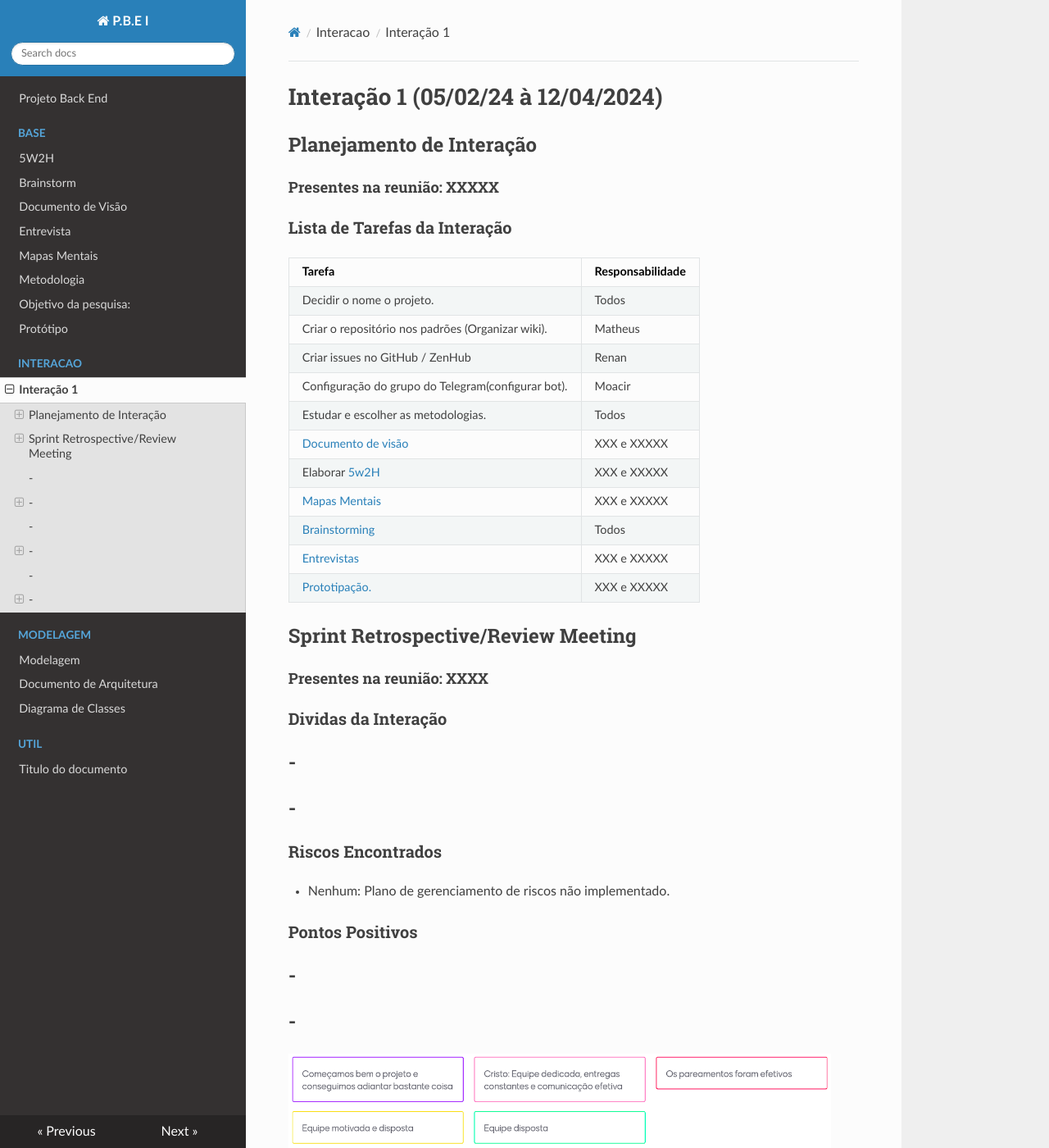
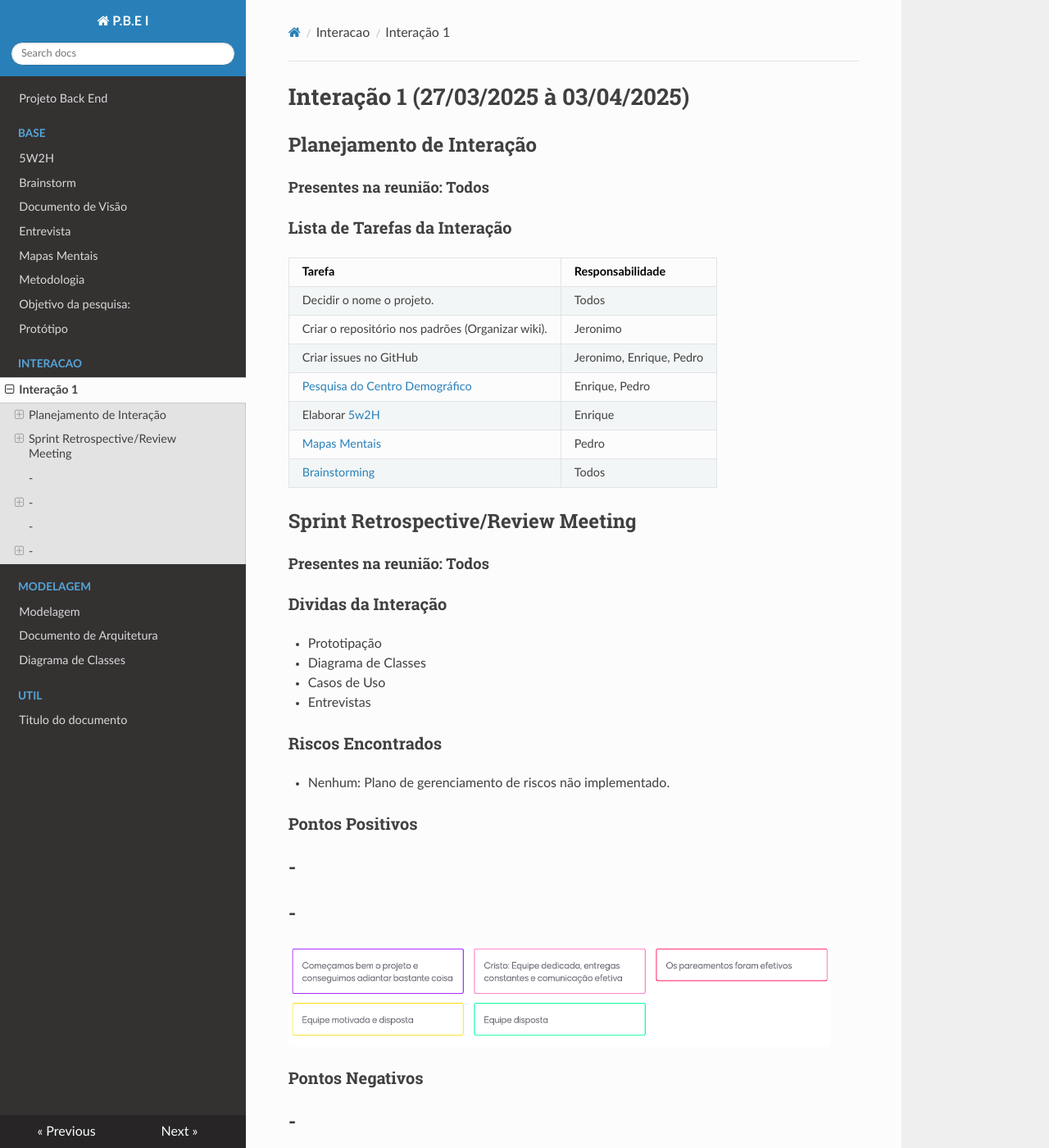
Before and after one commit to Projetos-de-Extensao/PBE_ADS_25.1_8001_ALPHA, an MkDocs documentation site: the page built from docs/interacao/interacao1.md, in a window 1280 px wide and 1400 px high. Shown: the whole window at 82% size. Built offline with MkDocs 1.6.1, drawn with Linux system fonts in a browser that asks for light colours; nearby versions of some CDN libraries; some of the changed text lies outside the part shown.

Commit message:
Interacao parte 1 finalizada.md

```diff
--- a/docs/interacao/interacao1.md
+++ b/docs/interacao/interacao1.md
@@ -3,37 +3,33 @@ id: interação1
 title: Interação 1
 ---
 
-# Interação 1 (05/02/24 à 12/04/2024)
+# Interação 1 (27/03/2025 à 03/04/2025)
 
 
 ## Planejamento de Interação
-#### Presentes na reunião: XXXXX
+#### Presentes na reunião: Todos
 
 ###  Lista de Tarefas da Interação
 
 |Tarefa|Responsabilidade|
 |---|----|
 | Decidir o nome o projeto.|Todos|
-| Criar o repositório nos padrões (Organizar wiki).| Matheus|
-| Criar issues no GitHub / ZenHub| Renan|
-| Configuração do grupo do Telegram(configurar bot).|Moacir|
-| Estudar e escolher as metodologias.| Todos|
-| [Documento de visão](https://github.com/xxx/xxx.md) |XXX e XXXXX|
-| Elaborar [5w2H](https://github.com/xxx/xxx.md) |XXX e XXXXX|
-| [Mapas Mentais](https://github.com/xxx/xxx.md) |XXX e XXXXX|
-| [Brainstorming](https://github.com/UnBArqDsw/2020.1_G7_TCM/blob/master/docs/base/Brainstorm.md) |Todos|
-|[Entrevistas](https://github.com/xxx/xxx.md) |XXX e XXXXX|
-|[Prototipação.](https://github.com/xxx/xxx.md) |XXX e XXXXX|
+| Criar o repositório nos padrões (Organizar wiki).| Jeronimo|
+| Criar issues no GitHub| Jeronimo, Enrique, Pedro|
+| [Pesquisa do Centro Demográfico](https://github.com/Projetos-de-Extensao/PBE_ADS_25.1_8001_ALPHA/blob/main/docs/base/pesquisa%20censo%20demografico.md)| Enrique, Pedro|
+| Elaborar [5w2H](https://github.com/Projetos-de-Extensao/PBE_ADS_25.1_8001_ALPHA/blob/main/docs/base/5w2h.md) | Enrique|
+| [Mapas Mentais](https://github.com/Projetos-de-Extensao/PBE_ADS_25.1_8001_ALPHA/blob/main/docs/base/mapa_mental.md) | Pedro|
+| [Brainstorming](https://github.com/Projetos-de-Extensao/PBE_ADS_25.1_8001_ALPHA/blob/main/docs/base/Brainstorm.md) |Todos|
 
 ## Sprint Retrospective/Review Meeting
 
-#### Presentes na reunião: XXXX
+#### Presentes na reunião: Todos
 
 ### Dividas da Interação
--
--
--
--
+- Prototipação
+- Diagrama de Classes
+- Casos de Uso
+- Entrevistas
 
 ### Riscos Encontrados
 
```
Also changed, not shown: other parts of docs/interacao/interacao1.md (+2 -5 lines).
